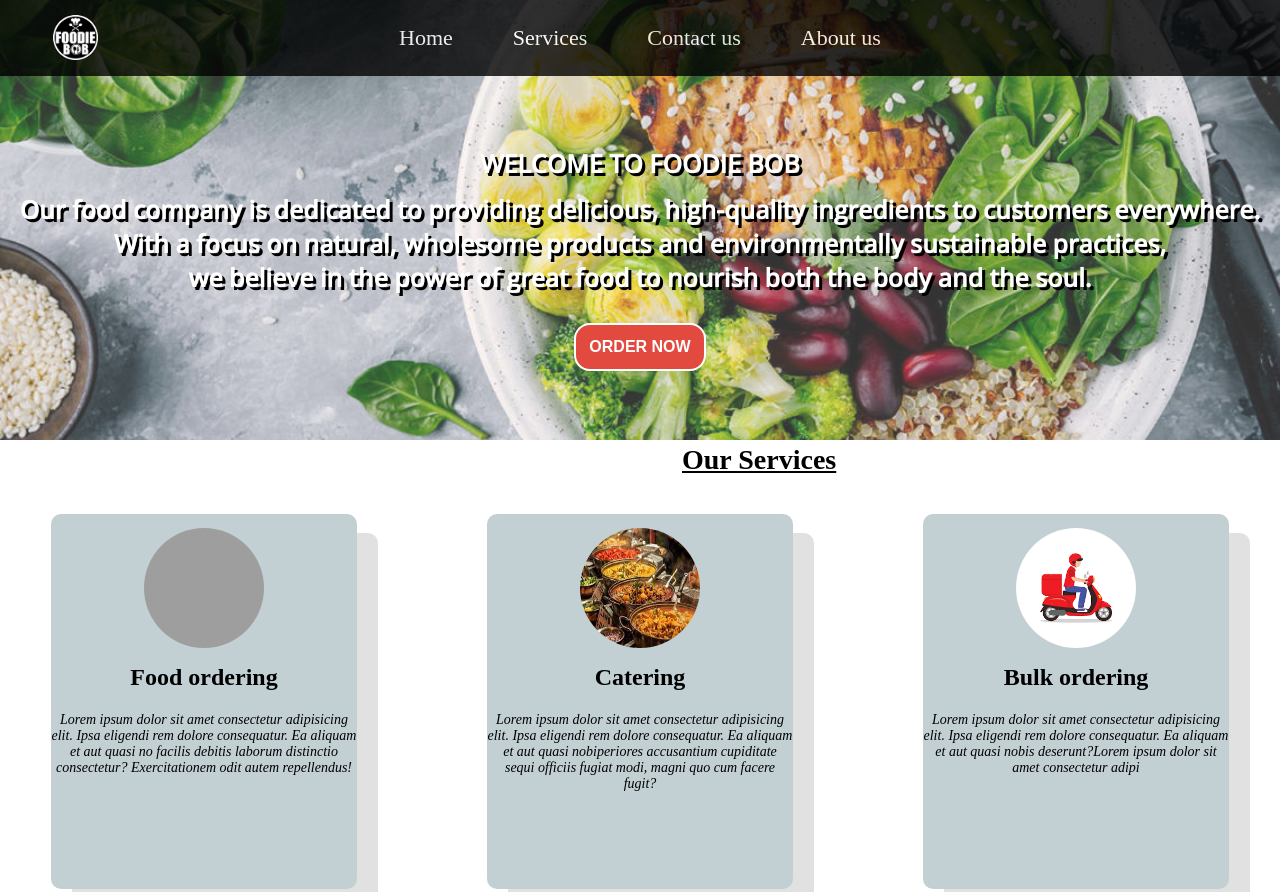
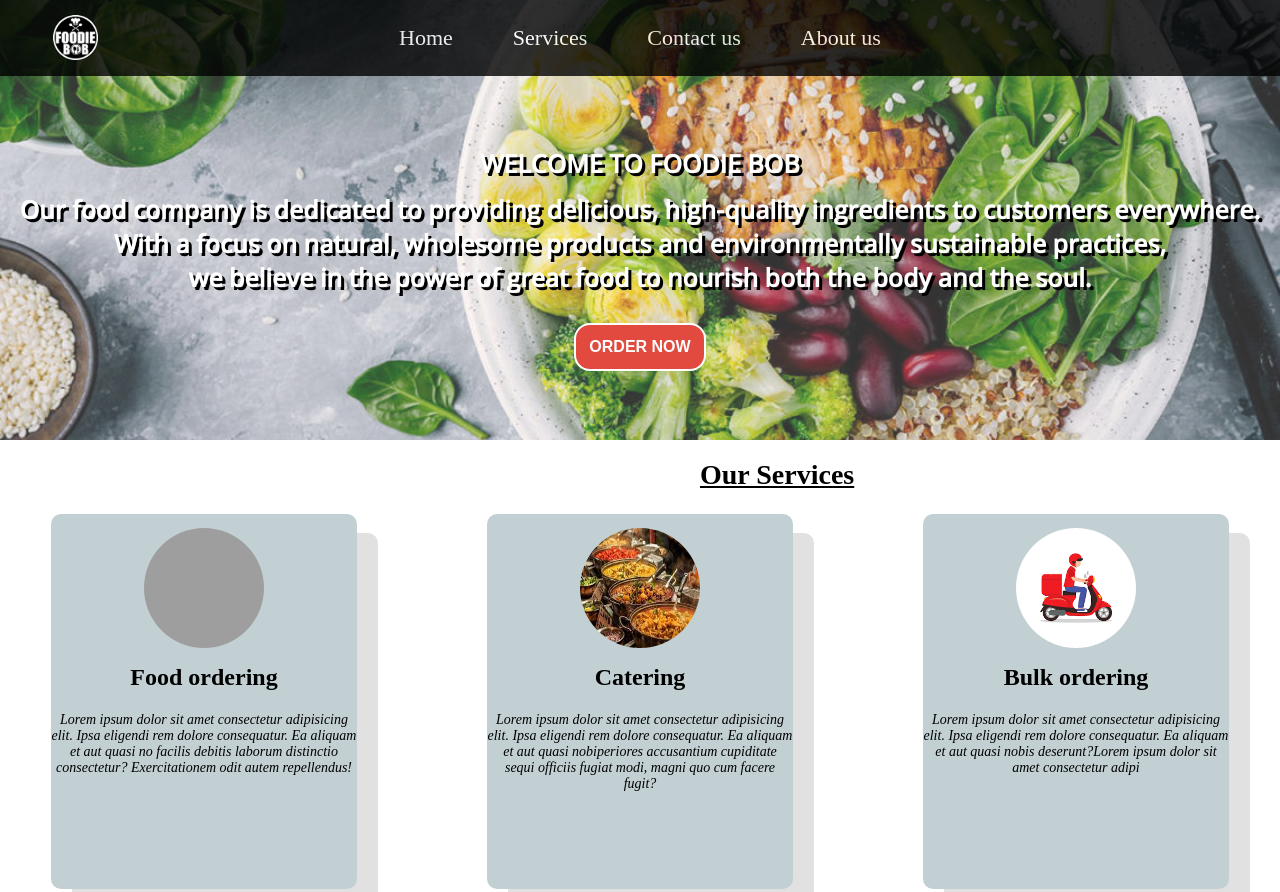
Before and after one commit to harshj2109/harshj2109.github.io, a plain HTML site: page index.html in a window 1280 px wide. Shown: the top 892 px of the page. Drawn offline with nearby package versions, Linux system fonts and the light colour scheme; grey boxes are pictures that could not be loaded.

Commit message:
Update index.html

```diff
--- a/index.html
+++ b/index.html
@@ -103,10 +103,11 @@
       }
       .head p {
         position: relative;
-        top: 45px;
-        margin-left: 682px;
+        top: 60px;
+        margin-left: 700px;
         font-weight: bold;
         font-size: 28px;
+        margin-bottom:20px;
       }
       .box1 {
         position: relative;
```
